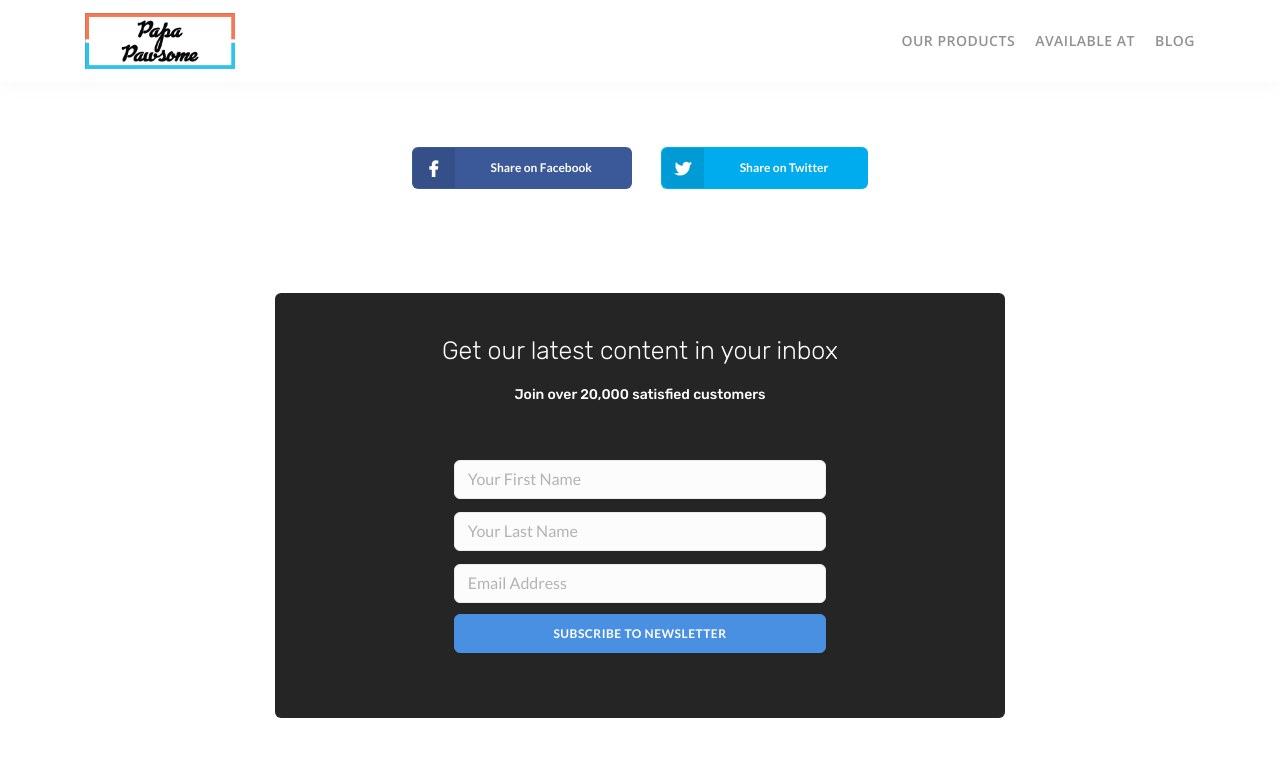
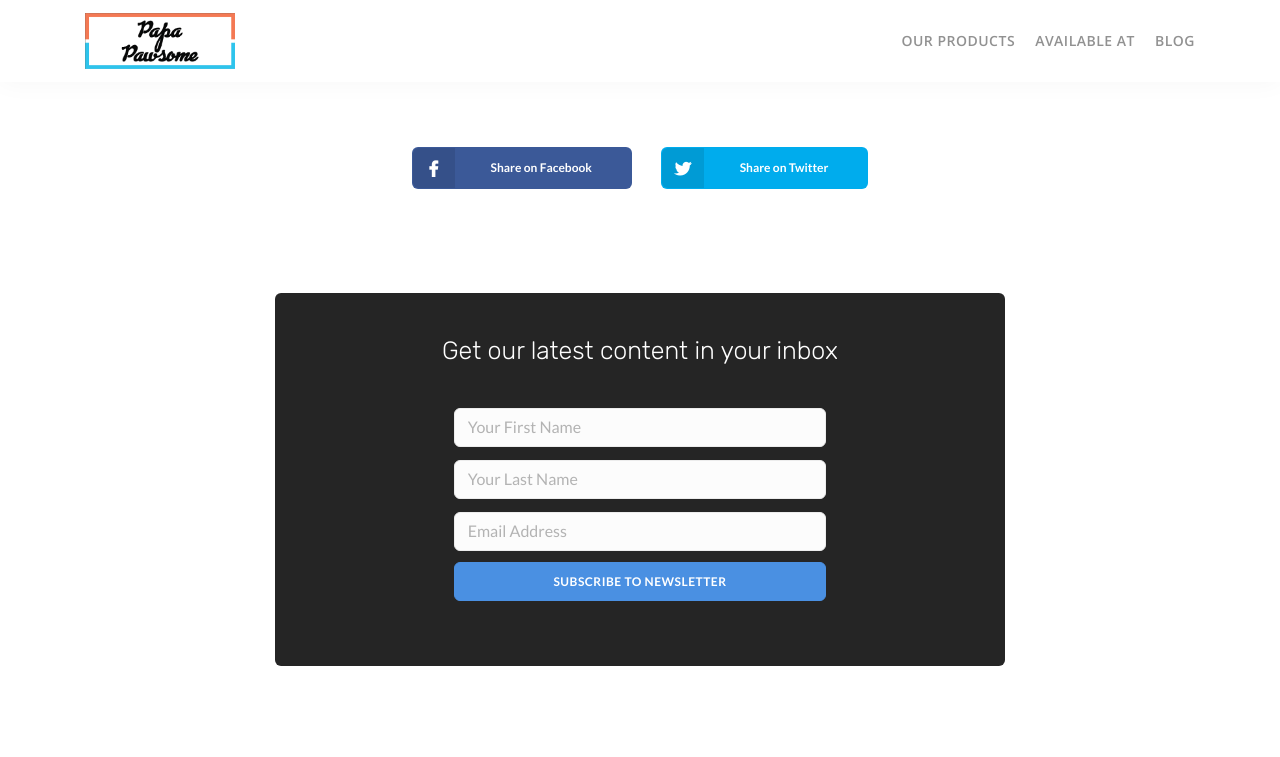
Before and after one commit to akshatkedia/papa-pawsome-website, a Jekyll site: the page built from _posts/2018-09-27-paw-love.md, in a window 1280 px wide and 900 px high, scrolled down 900 px. Shown: the top 757 px of the window. Built offline with Jekyll 4.4.1, drawn with Linux system fonts in a browser that asks for light colours; some web fonts are replaced.

Commit message:
update post template

```diff
--- a/_layouts/post.html
+++ b/_layouts/post.html
@@ -44,7 +44,6 @@ layout: default
             <div class="col-md-10 col-lg-8">
                 <div class="boxed boxed--lg bg--dark subscribe-form-1">
                     <h3>Get our latest content in your inbox</h3>
-                    <h5>Join over 20,000 satisfied customers</h5>
                     <div class="row justify-content-center">
                         <div class="col-md-8 text-left">
                             <form action="https://papa-pawsome.us19.list-manage.com/subscribe/post?u=9e4e97abfc5dbf71504b6672b&amp;id=2ba731d42f"
```
